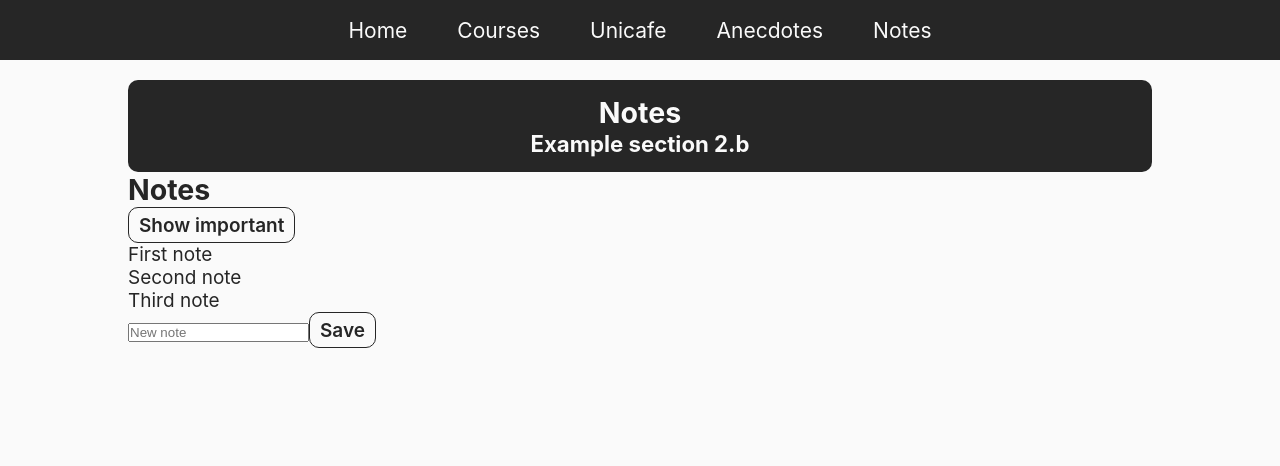
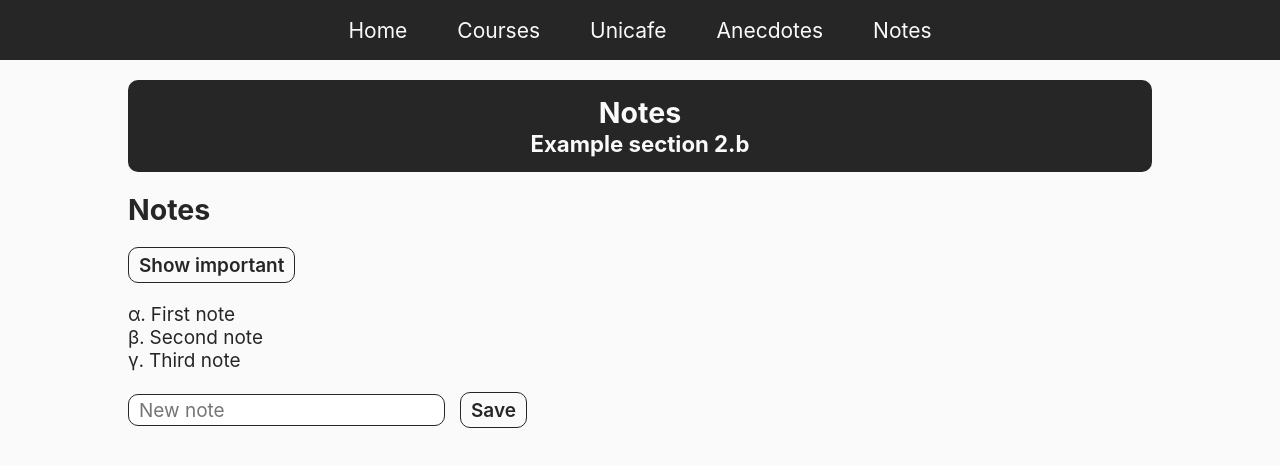
Before and after one commit to juancaricodev/fullstack-bootcamp, a React app: page /notes in a window 1280 px wide. Shown: the top 466 px of the page. Built offline with nearby package versions, Linux system fonts and the light colour scheme.

Commit message:
feat(Notes): container styled; global style for input-text created

```diff
--- /dev/null
+++ b/src/assets/styles/containers/Notes.scss
@@ -0,0 +1,20 @@
+.notes {
+  h2 {
+    margin: 20px 0;
+  }
+
+  & > button {
+    margin-bottom: 20px;
+  }
+
+  li {
+    list-style: lower-greek inside;
+  }
+
+  form {
+    margin-top: 20px;
+    display: flex;
+    align-items: center;
+    gap: 15px;
+  }
+}
--- a/src/assets/styles/global.scss
+++ b/src/assets/styles/global.scss
@@ -72,6 +72,16 @@ button {
   }
 }
 
+input[type=text] {
+  padding: 0 10px;
+  height: 30px;
+  font-family: $font;
+  font-size: 19px;
+  border-radius: 10px;
+  border: solid 1px $color-black;
+  outline: none;
+}
+
 .part-tag  {
   padding: 15px;
   text-align: center;
--- a/src/containers/Notes.jsx
+++ b/src/containers/Notes.jsx
@@ -1,4 +1,6 @@
 import React, { useState } from 'react'
+
+import '@styles/containers/Notes.scss'
 
 const noteList = [
   {
```
